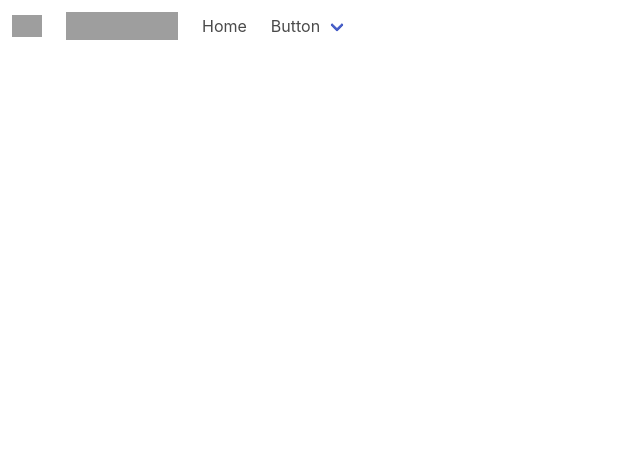
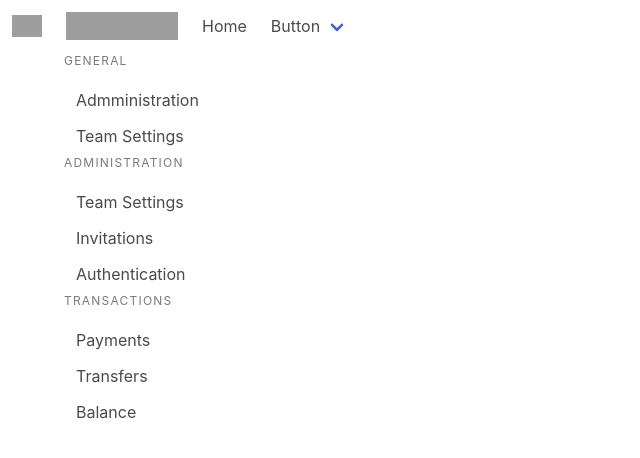
Before and after one commit to sballan/vue-bulma, a Vue app: page /#/menu in a window 1280 px wide. Shown: the top 458 px of the page, without its empty margins (0-640 px from the left). Built offline with nearby package versions, Linux system fonts and the light colour scheme; grey boxes are pictures that could not be loaded.

Commit message:
menu view

```diff
--- a/src/App.vue
+++ b/src/App.vue
@@ -12,8 +12,8 @@ export default {
   data() {
     return {
       links: [
-        {name: 'Button', route: 'button'},
-        {name: 'Box', route: 'box'}
+        {name: 'Box', route: 'box'},
+        {name: 'Button', route: 'button'}
 
       ]
     }
--- /dev/null
+++ b/src/components/VbMenu.vue
@@ -0,0 +1,32 @@
+<template>
+  <aside class="menu">
+    <vb-menu-item label="General" :list="['Admministration', 'Team Settings']"></vb-menu-item>
+    <vb-menu-item label="Administration" :list="['Team Settings', 'Invitations', 'Authentication']"></vb-menu-item>
+    <vb-menu-item label="Transactions" :list="['Payments', 'Transfers', 'Balance']"></vb-menu-item>
+  </aside>
+</template>
+
+<script>
+import HasPropClasses from '@/mixins/hasPropClasses.js'
+
+import VbMenuItem from '@/components/VbMenuItem.vue'
+
+export default {
+  name: 'VbMenu',
+  mixins: [ HasPropClasses ],
+  components: { VbMenuItem },
+  props: {
+    list: Array
+  },
+  data: function() {
+    return {
+      activeItem: this.defaultActive
+    }
+  },
+  methods: {
+    setActive(item) {
+      this.activeItem = item
+    }
+  }
+}
+</script>
--- /dev/null
+++ b/src/components/VbMenuItem.vue
@@ -0,0 +1,38 @@
+<template>
+  <div>
+    <p v-if="label" class="menu-label">
+      {{label}}
+    </p>
+    <ul v-if="list" class="menu-list">
+      <li v-for="item in list">
+        <a>{{item}}</a>
+      </li>
+    </ul>
+  </div>
+</template>
+
+<script>
+import HasPropClasses from '@/mixins/hasPropClasses.js'
+
+export default {
+  name: 'VbMenuEntry',
+  mixins: [ HasPropClasses ],
+  props: {
+    label: String,
+    list: {
+      type: Array,
+      default: []
+    }
+  },
+  data: function() {
+    return {
+      activeItem: null
+    }
+  },
+  methods: {
+    setActive(item) {
+      this.activeItem = item
+    }
+  }
+}
+</script>
--- a/src/components/VbNavbar.vue
+++ b/src/components/VbNavbar.vue
@@ -20,7 +20,7 @@
             Button
           </a>
 
-          <div class="navbar-dropdown">
+          <div class="navbar-dropdown is-active">
             <a class="navbar-item">
               About
             </a>
--- a/src/router.js
+++ b/src/router.js
@@ -31,9 +31,17 @@ export default new Router({
       path: '/button',
       name: 'button',
       // route level code-splitting
-      // this generates a separate chunk (elements.[hash].js) for this route
+      // this generates a separate chunk (button.[hash].js) for this route
       // which is lazy-loaded when the route is visited.
       component: () => import(/* webpackChunkName: "button" */ './views/singles/Button.vue')
     },
+    {
+      path: '/menu',
+      name: 'menu',
+      // route level code-splitting
+      // this generates a separate chunk (menu.[hash].js) for this route
+      // which is lazy-loaded when the route is visited.
+      component: () => import(/* webpackChunkName: "menu" */ './views/singles/Menu.vue')
+    },
   ]
 })
--- a/src/views/singles/Button.vue
+++ b/src/views/singles/Button.vue
@@ -1,11 +1,12 @@
 <template>
-  <vb-button>
-    My Best Button
-  </vb-button>
+  <single-viewer>
+    <vb-button>
+      My Best Button
+    </vb-button>
+  </single-viewer>
 </template>
 
 <script>
-
 import HasPropClasses from '@/mixins/hasPropClasses.js'
 import SingleViewer from '@/components/layout/SingleViewer'
 
--- /dev/null
+++ b/src/views/singles/Menu.vue
@@ -0,0 +1,19 @@
+<template>
+  <single-viewer>
+    <vb-menu></vb-menu>
+  </single-viewer>
+</template>
+
+<script>
+
+import HasPropClasses from '@/mixins/hasPropClasses'
+import SingleViewer from '@/components/layout/SingleViewer'
+
+import VbMenu from '@/components/VbMenu'
+
+export default {
+  name: 'Menu',
+  mixins: [ HasPropClasses ],
+  components: { SingleViewer, VbMenu }
+}
+</script>
```
Also changed, not shown: src/components/VbBreadcrumb.vue (added, +34 -0 lines).
